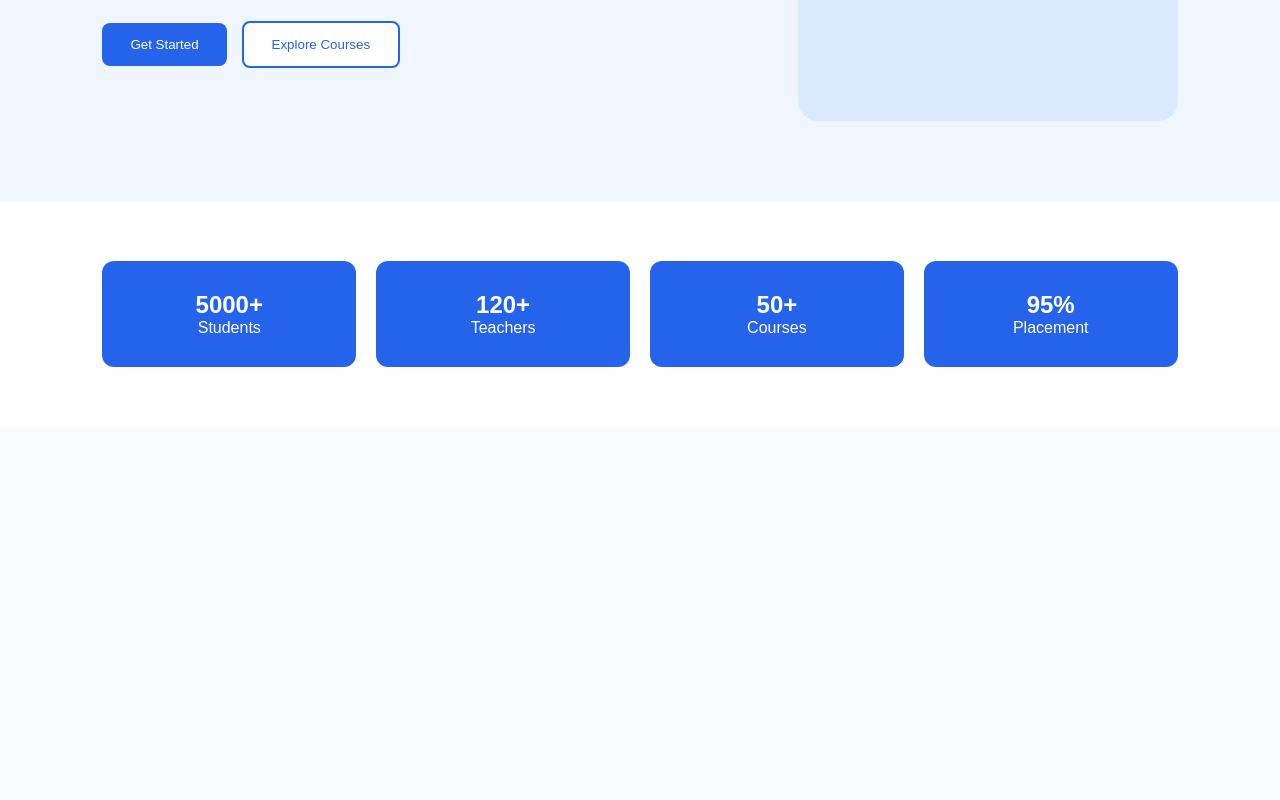
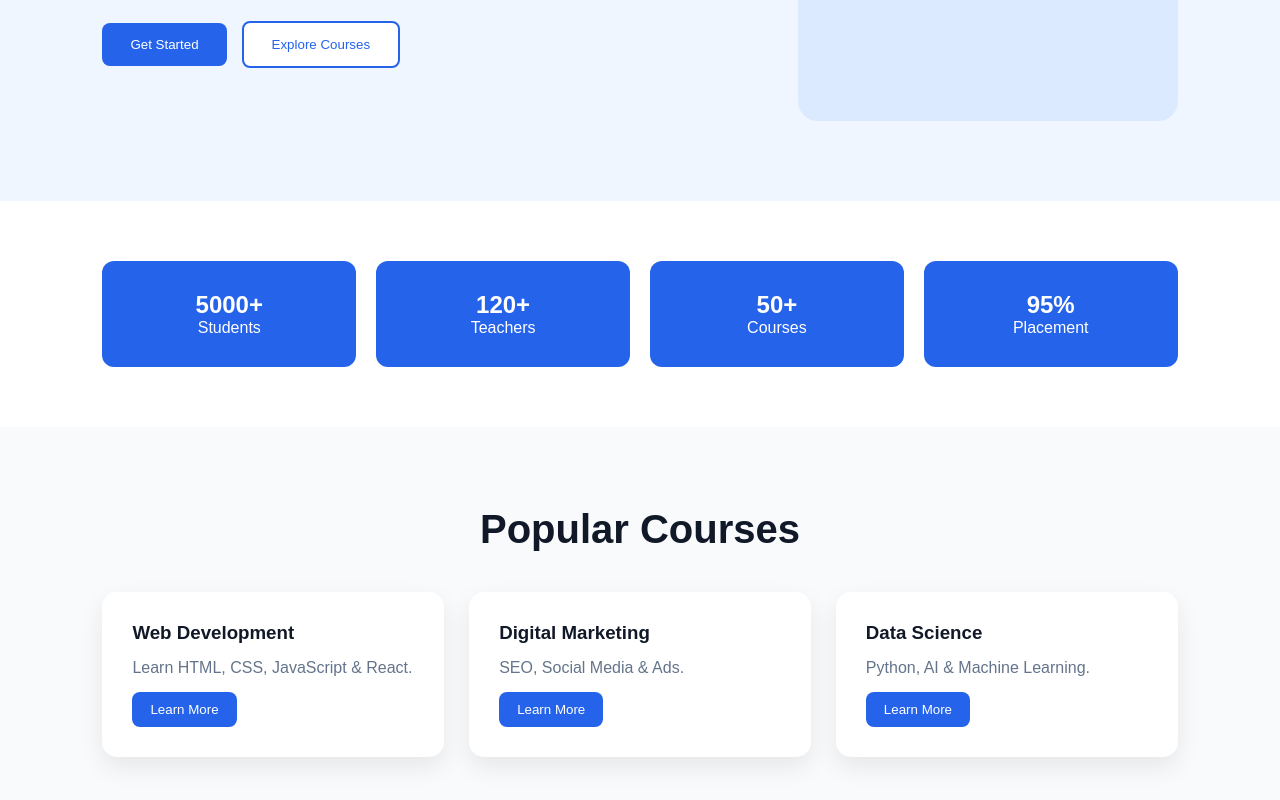
Before and after one commit to Dev093235/nextgen-education-demo, a React (Vite) app: page / in a window 1280 px wide. Shown: the part 410-1210 px from the top of the page. Before the commit the page ends 837 px from the top, so only its background shows below. Built offline with nearby package versions, Linux system fonts and the light colour scheme.

Commit message:
Update Home.js

```diff
--- a/src/pages/Home.js
+++ b/src/pages/Home.js
@@ -1,6 +1,7 @@
 import Navbar from "../components/Navbar";
 import Hero from "../components/Hero";
 import Stats from "../components/Stats";
+import Courses from "../components/Courses";
 
 function Home() {
   return (
@@ -8,6 +9,7 @@ function Home() {
       <Navbar />
       <Hero />
       <Stats />
+      <Courses />
     </>
   );
 }
```
